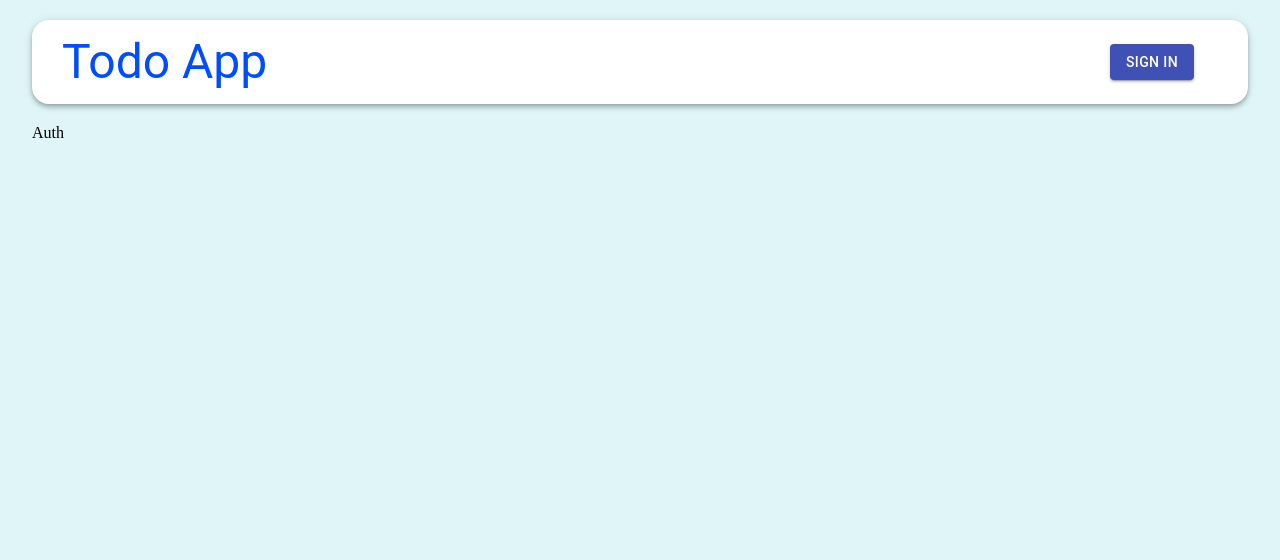
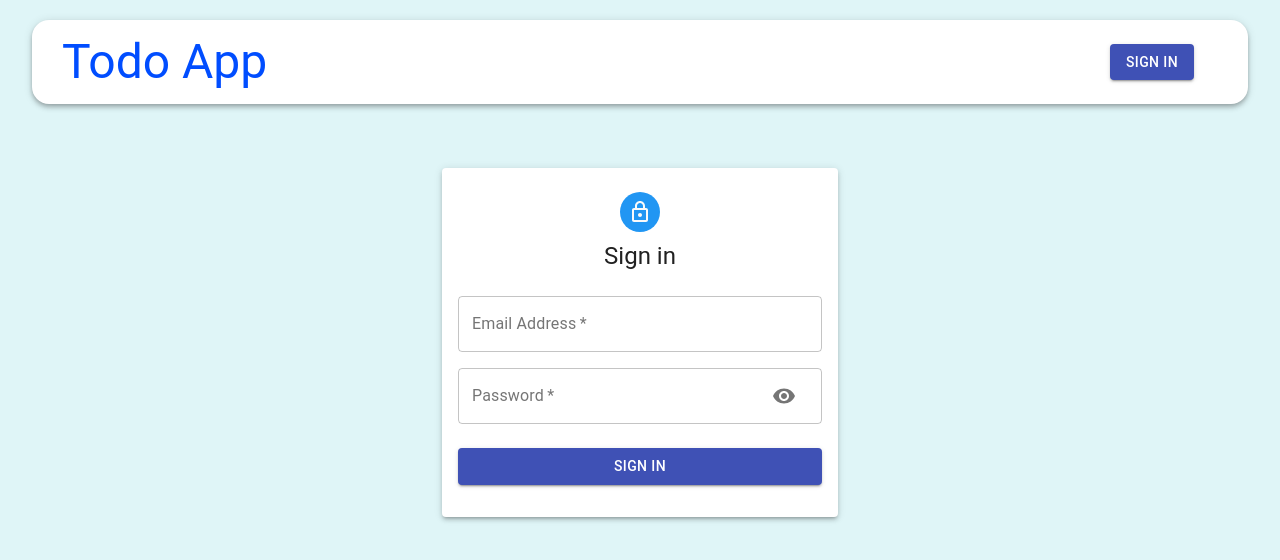
Before and after one commit to pramuditha1/todo-app, a React (Create React App) app in the folder client/: page /auth in a window 1280 px wide. Shown: the top 560 px of the page. Built offline with nearby package versions, Linux system fonts and the light colour scheme.

Commit message:
Frontend app: Construct Signin & Signup UIs

```diff
--- a/client/src/App.js
+++ b/client/src/App.js
@@ -4,7 +4,7 @@
 // Child components
 import { Navbar } from './components/Navbar/Navbar';
 import { Home } from './components/Home/Home';
-import { Auth } from './components/Auth/Auth';
+import Auth from './components/Auth/Auth';
 
 const App = () => {
   return (
--- a/client/src/components/Auth/Auth.js
+++ b/client/src/components/Auth/Auth.js
@@ -1,7 +1,49 @@
-import React from 'react'
+import React, { useState } from 'react';
+import { Avatar, Button, Paper, Grid, Typography, Container } from '@material-ui/core';
+import LockOutlinedIcon from '@material-ui/icons/LockOutlined';
 
-export const Auth = () => {
-  return(
-    <div>Auth</div>
-   )
- }
+import useStyles from './styles';
+import Input from './Input';
+
+const Auth = () => {
+  const classes = useStyles();
+  const [isSignup, setIsSignup] = useState(false);
+  const [showPassword, setShowPassword] = useState(false);
+  const handleShowPassword = () => setShowPassword(!showPassword);
+
+  const handleSubmit = (e) => {
+  };
+
+  const handleChange = (e) => {
+
+  };
+
+  return (
+    <Container component="main" maxWidth="xs">
+      <Paper className={classes.paper} elevation={3}>
+        <Avatar className={classes.avatar}>
+          <LockOutlinedIcon />
+        </Avatar>
+        <Typography component="h1" variant="h5">{ isSignup ? 'Sign up' : 'Sign in' }</Typography>
+        <form className={classes.form} onSubmit={handleSubmit}>
+          <Grid container spacing={2}>
+            { isSignup && (
+            <>
+              <Input name="firstName" label="First Name" handleChange={handleChange} autoFocus half />
+              <Input name="lastName" label="Last Name" handleChange={handleChange} half />
+            </>
+            )}
+            <Input name="email" label="Email Address" handleChange={handleChange} type="email" />
+            <Input name="password" label="Password" handleChange={handleChange} type={showPassword ? 'text' : 'password'} handleShowPassword={handleShowPassword} />
+            { isSignup && <Input name="confirmPassword" label="Repeat Password" handleChange={handleChange} type="password" /> }
+          </Grid>
+          <Button type="submit" fullWidth variant="contained" color="primary" className={classes.submit}>
+            { isSignup ? 'Sign Up' : 'Sign In' }
+          </Button>
+        </form>
+      </Paper>
+    </Container>
+  );
+};
+
+export default Auth;
--- /dev/null
+++ b/client/src/components/Auth/Input.js
@@ -0,0 +1,31 @@
+import React from 'react';
+import { TextField, Grid, InputAdornment, IconButton } from '@material-ui/core';
+
+import Visibility from '@material-ui/icons/Visibility';
+import VisibilityOff from '@material-ui/icons/VisibilityOff';
+
+const Input = ({ name, handleChange, label, half, autoFocus, type, handleShowPassword }) => (
+  <Grid item xs={12} sm={half ? 6 : 12}>
+    <TextField
+      variant="outlined"
+      required
+      fullWidth
+      name={name}
+      onChange={handleChange}
+      label={label}
+      autoFocus={autoFocus}
+      type={type}
+      InputProps={name === 'password' && {
+        endAdornment: (
+          <InputAdornment position="end">
+            <IconButton onClick={handleShowPassword}>
+              {type === 'password' ? <Visibility /> : <VisibilityOff />}
+            </IconButton>
+          </InputAdornment>
+        ),
+      }}
+    />
+  </Grid>
+);
+
+export default Input;
--- a/client/src/components/Auth/styles.js
+++ b/client/src/components/Auth/styles.js
@@ -0,0 +1,27 @@
+import { makeStyles } from '@material-ui/core/styles';
+
+export default makeStyles((theme) => ({
+  paper: {
+    marginTop: theme.spacing(8),
+    display: 'flex',
+    flexDirection: 'column',
+    alignItems: 'center',
+    padding: theme.spacing(2),
+  },
+  root: {
+    '& .MuiTextField-root': {
+      margin: theme.spacing(1),
+    },
+  },
+  avatar: {
+    margin: theme.spacing(1),
+    backgroundColor: theme.palette.info.main,
+  },
+  form: {
+    width: '100%',
+    marginTop: theme.spacing(3),
+  },
+  submit: {
+    margin: theme.spacing(3, 0, 2),
+  },
+}));
```
